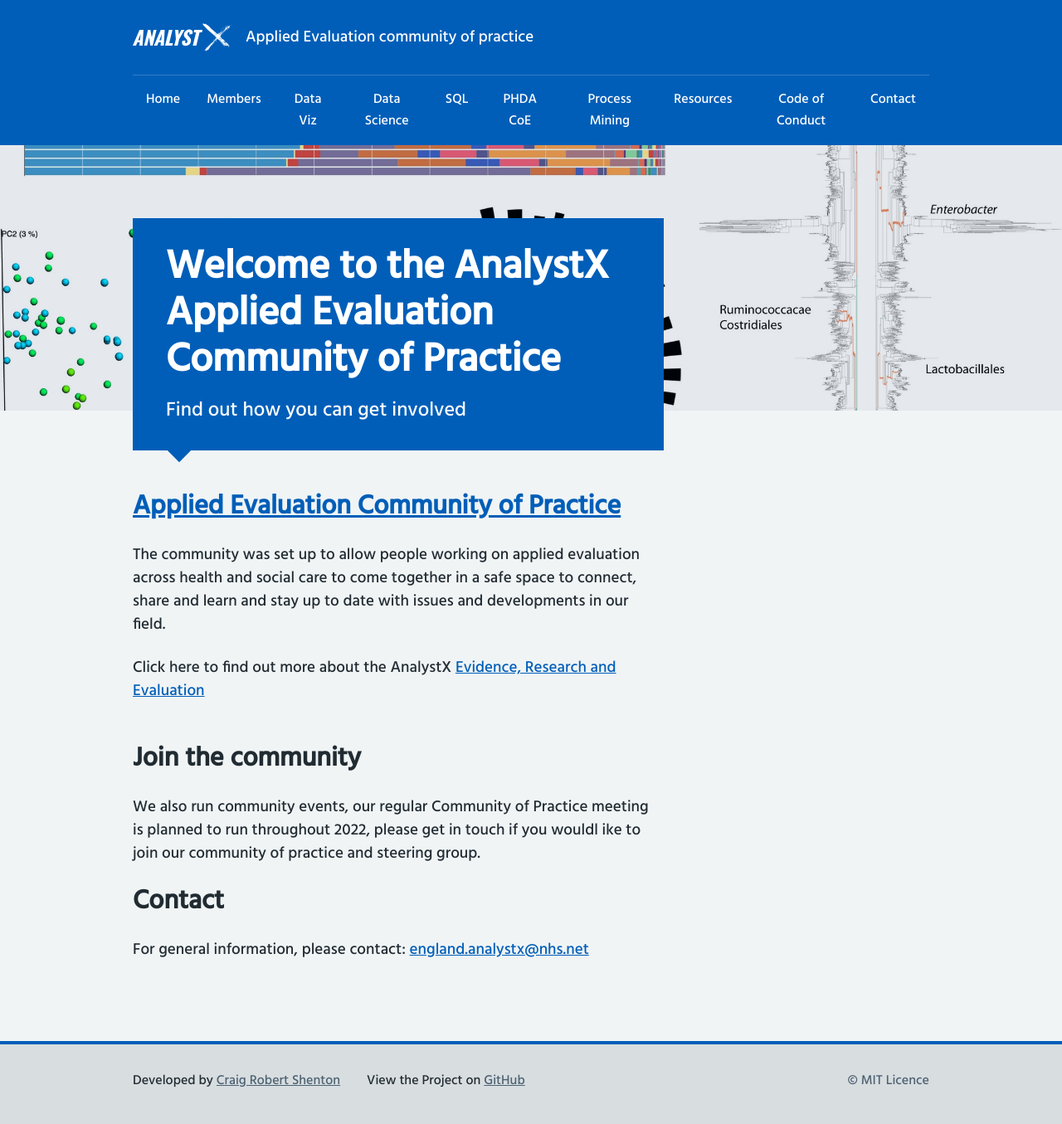
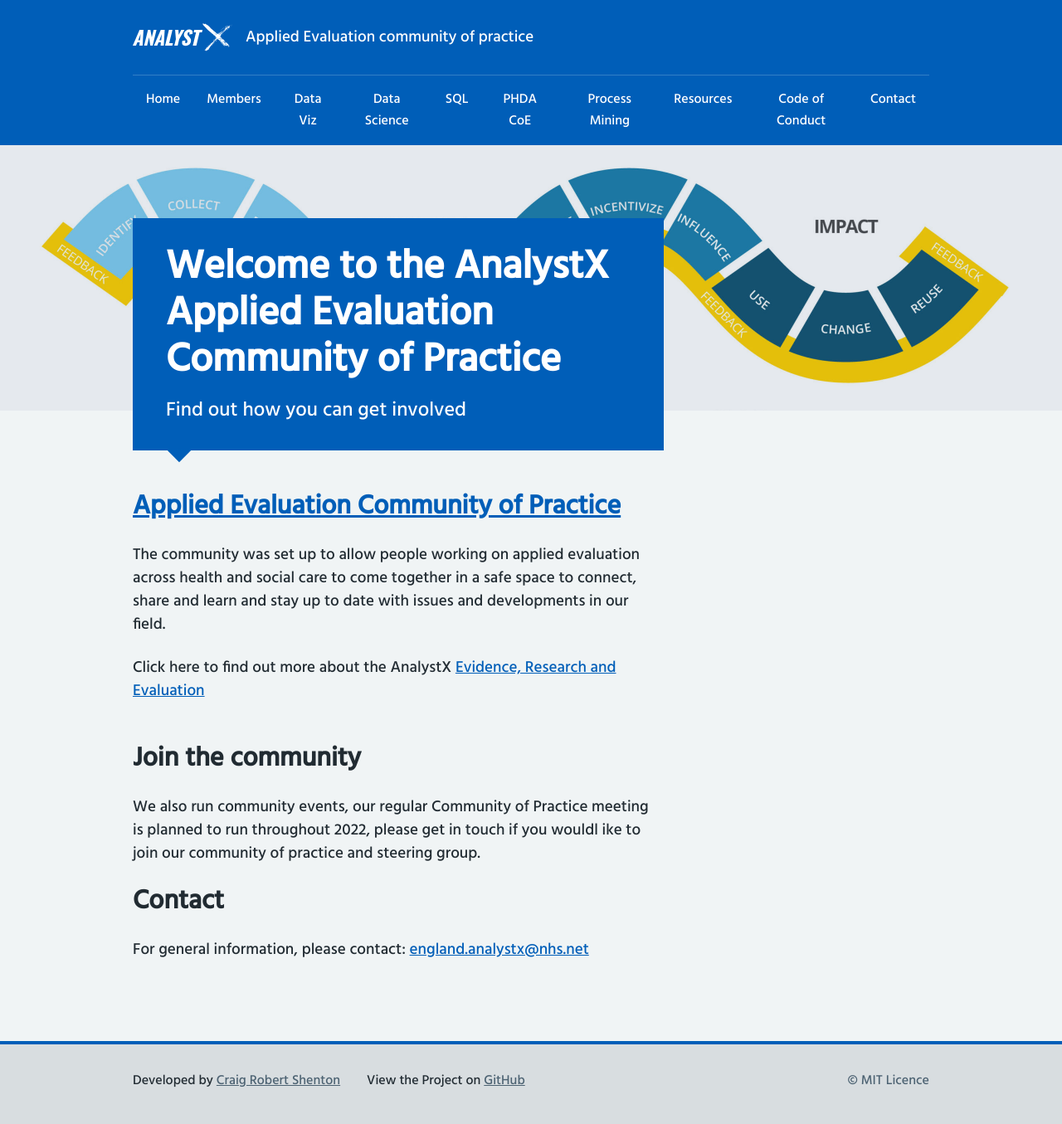
Before and after one commit to nhs-analystx/applied-evaluation, a Jekyll site: the page built from index.html, in a window 1280 px wide. Shown: the whole page at 83% size. Built offline with Jekyll 4.4.1, drawn with Linux system fonts in a browser that asks for light colours; nearby versions of some CDN libraries.

Commit message:
Update home_page.html

```diff
--- a/_layouts/home_page.html
+++ b/_layouts/home_page.html
@@ -8,7 +8,7 @@
         <div class="site-wrap">
             <a class="nhsuk-skip-link" href="#maincontent">Skip to main content</a>
             {% include header.html %}
-            <section class="nhsuk-hero nhsuk-hero--image nhsuk-hero--image-description" style="background-image: url('assets/img/home/dataviz.jpg');">
+            <section class="nhsuk-hero nhsuk-hero--image nhsuk-hero--image-description" style="background-image: url('assets/img/home/evaluation.png');">
                 <div class="nhsuk-hero__overlay">
                     <div class="nhsuk-width-container">
                         <div class="nhsuk-grid-row">
```
